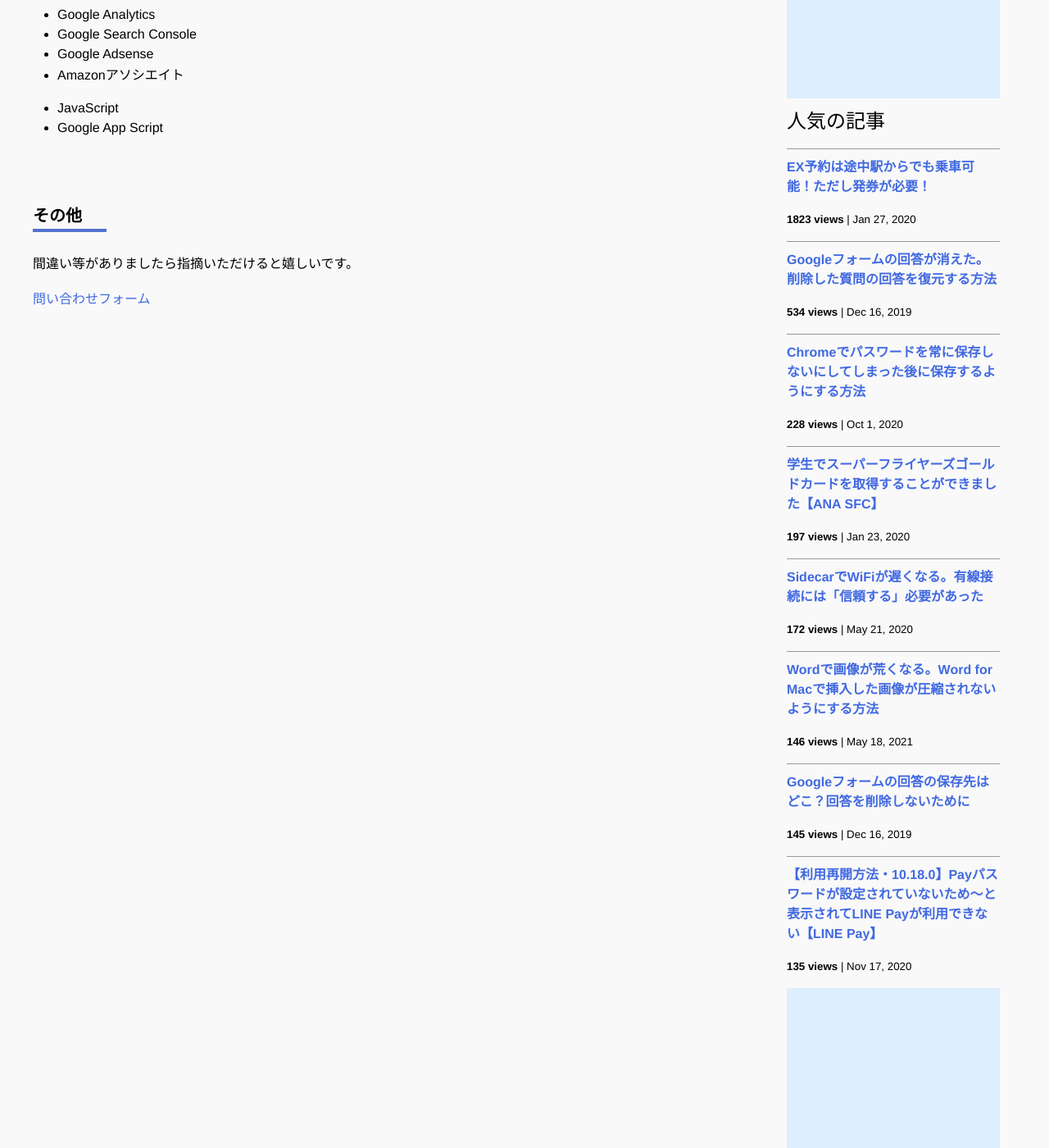
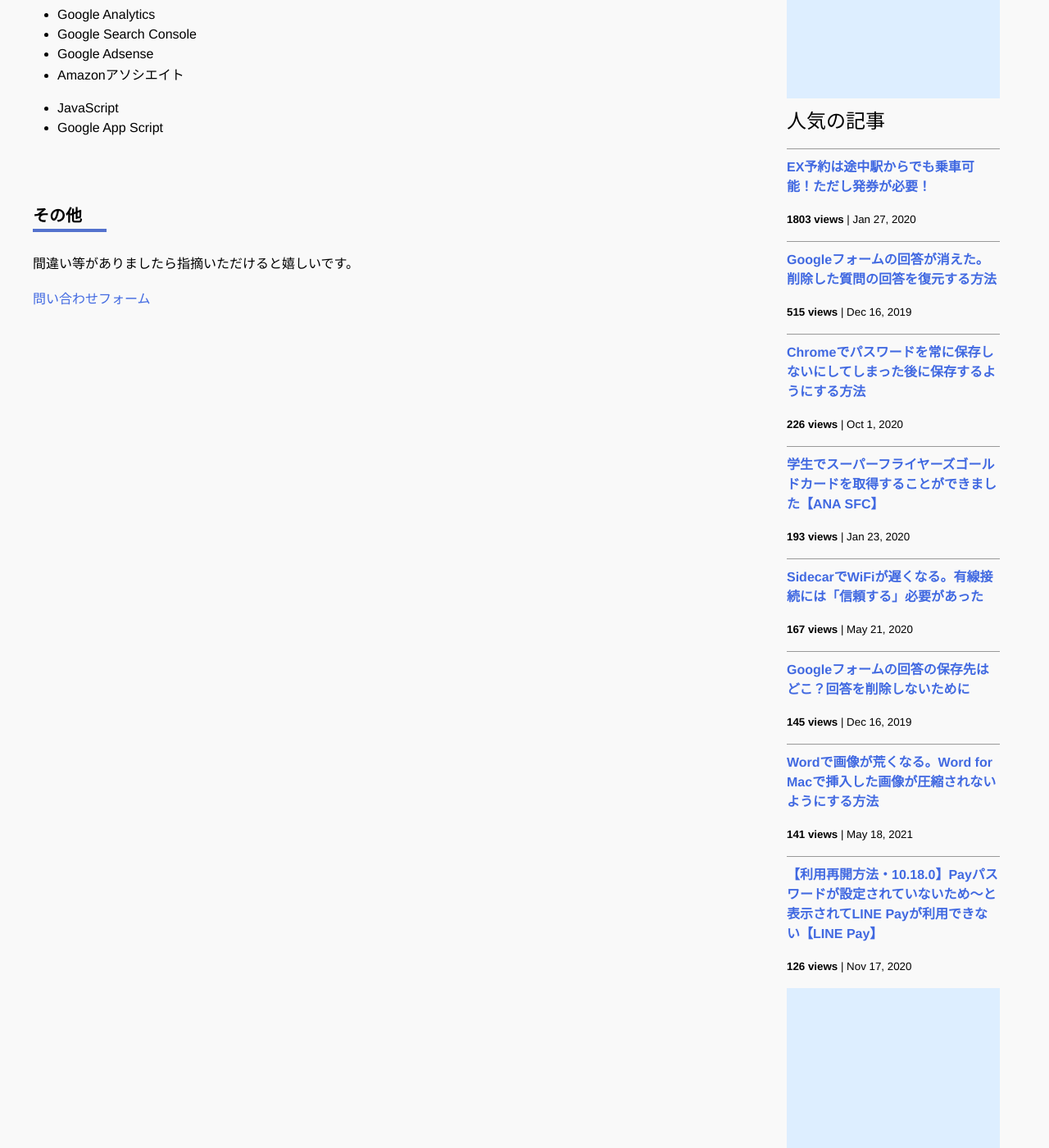
Before and after one commit to iwanaminami/shoyaiwaname, a Jekyll site: the page built from about.markdown, in a window 1280 px wide and 1400 px high, scrolled down 693 px. Shown: the whole window at 82% size. Built offline with Jekyll 4.4.1, drawn with Linux system fonts in a browser that asks for light colours; nearby versions of some CDN libraries; comment, search, counter and statistics services are not loaded.

Commit message:
a new commit message

```diff
--- a/_data/popularposts.yml
+++ b/_data/popularposts.yml
@@ -1,17 +1,17 @@
 side:
-  - view: 1823
+  - view: 1803
     url: /2020/01/27/ex-rideontheway.html
-  - view: 534
+  - view: 515
     url: /2019/12/16/restore-googleform.html
-  - view: 228
+  - view: 226
     url: /2020/10/01/googlepassword.html
-  - view: 197
+  - view: 193
     url: /2020/01/23/sfcgold.html
-  - view: 172
+  - view: 167
     url: /2020/05/21/sidecar-via-cable.html
-  - view: 146
-    url: /2021/05/18/image-compression-word.html
   - view: 145
     url: /2019/12/16/googleform-answers.html
-  - view: 135
+  - view: 141
+    url: /2021/05/18/image-compression-word.html
+  - view: 126
     url: /2020/11/17/linepay.html
```
